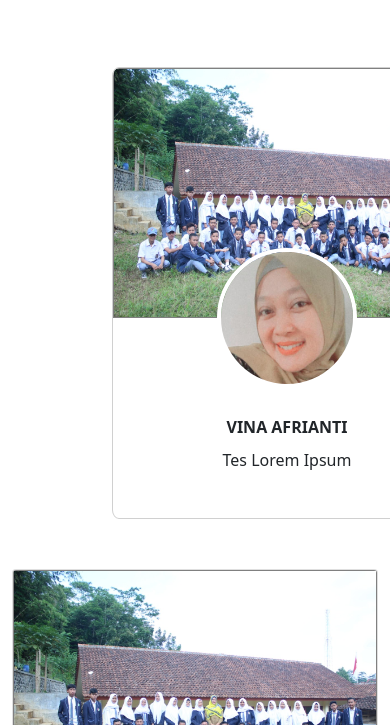
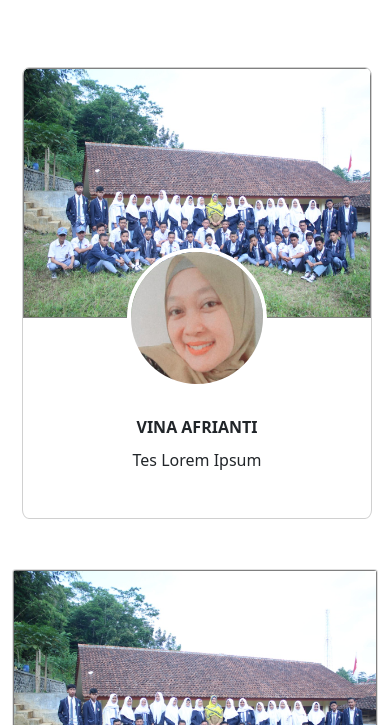
Before and after one commit to SolDuck/multimedia.github.io, a plain HTML site: page index.html in a window 390 px wide. Shown: the part 917-1642 px from the top of the page. Drawn offline with nearby package versions, Linux system fonts and the light colour scheme.

Commit message:
change css

```diff
--- a/style.css
+++ b/style.css
@@ -125,9 +125,9 @@ header .menu a:hover {
   border-radius: 2%;
   margin-left: 380px;
 }
-@media (max-width: 600px) {
+@media (max-width: 720px) {
   .card1 {
-    margin-left: 100px;
+    margin-left: 10px;
   }
 }
 .foto1 img {
```
